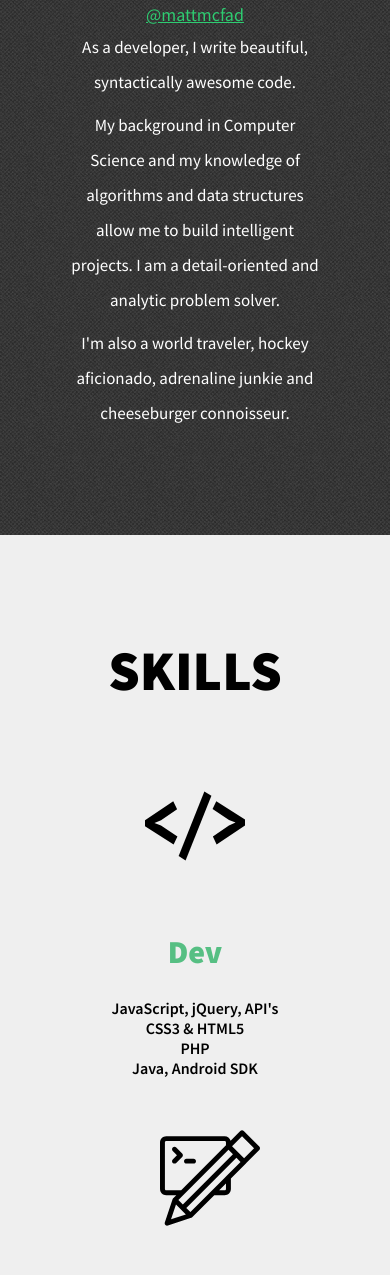
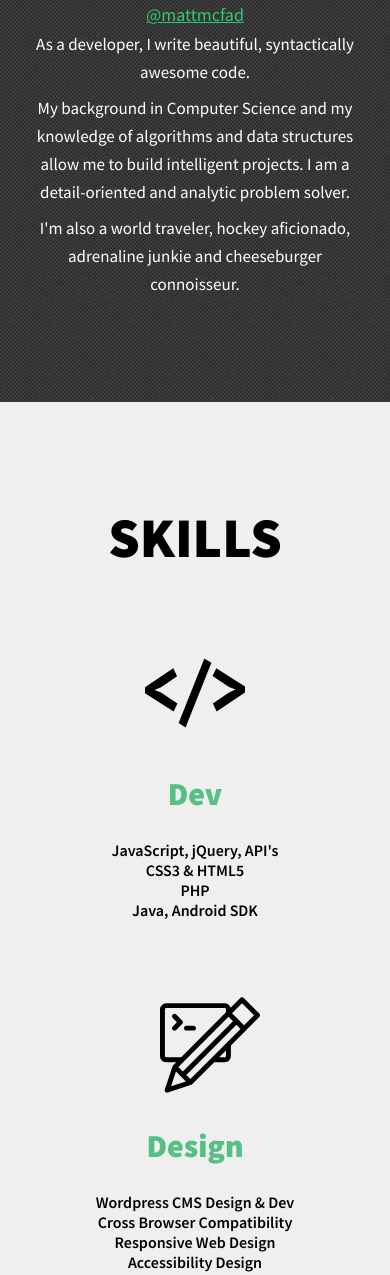
Before and after one commit to mattmcfad/personal-website, a plain HTML site: page index.html in a window 390 px wide. Shown: the part 1280-2555 px from the top of the page. Drawn offline with nearby package versions, Linux system fonts and the light colour scheme.

Commit message:
fully responsive :beer::beer::beer:

```diff
--- a/index.html
+++ b/index.html
@@ -53,8 +53,10 @@
 			<!--****************************************************
  				*******************  SKILLS  ***********************
  				****************************************************-->
-			<section class="skills clearfix" id="skills">
+			<section class="skills" id="skills">
 				<h1>Skills</h1>
+				<div class="wrapper clearfix">
+
 					<div class="dev">
 						<svg class="dev-icon" x="0px" y="0px" width="100px" height="100px" viewBox="0 15.121 100 68.754">
 						<g id="Layer_9">
@@ -99,6 +101,8 @@
 							<li>Sublime Text 3</li>
 						</ul>
 					</div>
+				</div>
+
 
 			</section><!-- SKILLS -->
 				<!--****************************************************
--- a/styles/style.css
+++ b/styles/style.css
@@ -117,6 +117,12 @@ nav ul a {
 .content {
 	width: 100%;
 	text-align: center;
+}
+
+/*wrapper for skills and work */
+.wrapper {
+	max-width: 1200px;
+	margin: 0 auto;
 }
 
 .homesplash,
@@ -393,6 +399,7 @@ footer a {
 		padding: 1% 8%;
 		font-size: 17px;
 		width: 80%;
+		line-height: 28px;
 	}
 
 }
@@ -425,17 +432,35 @@ footer a {
 		width: 100%;
 		height: auto;
 		padding-top: 0;
+		padding: 0;
+	}
+
+	.hackerWho,
+	.saladClub,
+	.mothersDay {
+
+		margin-top: 60px;
 	}
 
 	.dev,
 	.design,
 	.tools {
-		width: 50%;
+		width: 100%;
+
 	}
 
-	.tools {
-		padding-bottom: 75px;
+	.dev-icon,
+	.design-icon,
+	.tools-icon {
+
+		margin-bottom: 0;
 	}
+
+	.design-icon,
+	.tools-icon {
+		margin-top: 75px;
+	}
+
 }
 
 @media only screen and (max-width: 540px) {
@@ -448,6 +473,10 @@ footer a {
 	.homesplash h2 span {
 		font-size: 54px;
 	}
+
+	.about p {
+		width:100%;
+	}
 }
 
 @media only screen and (max-width: 450px) {
@@ -455,6 +484,7 @@ footer a {
 		display: none;
 	}
 }
+
 
 @media only screen and (max-width: 400px) {
 
@@ -481,11 +511,9 @@ footer a {
 		font-size: 15px;
 	}
 
-	.dev,
-	.design,
-	.tools {
-		width: 100%;
-		margin-top: 25px;
+	.imgHolder {
+		width: 190px;
+		padding: 0;
 	}
 
 	.dev {
@@ -511,5 +539,8 @@ footer a {
 	h1 {
 		font-size: 3.1em;
 	}
+	.homesplash h2 span {
+		font-size: 42px;
+	}
 
 }
```
Lines whose indentation alone changed are shown as unchanged.
